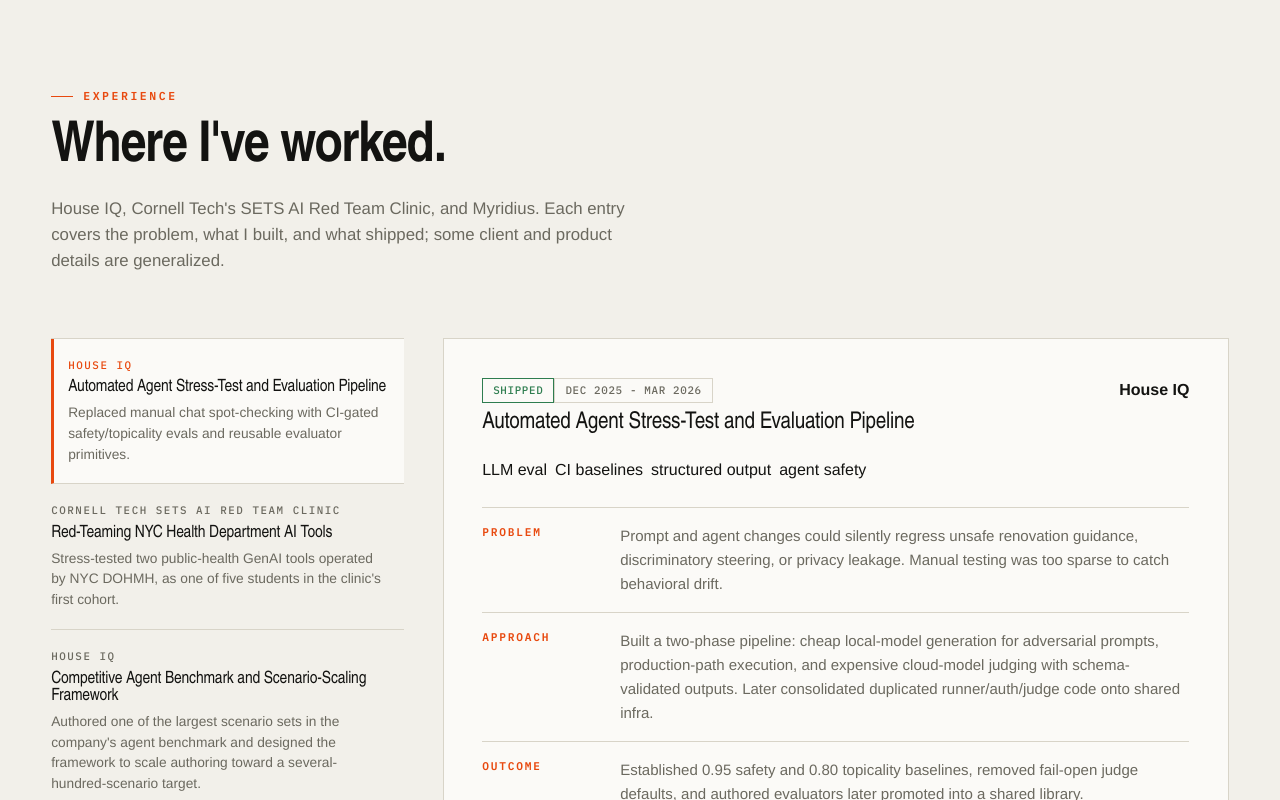
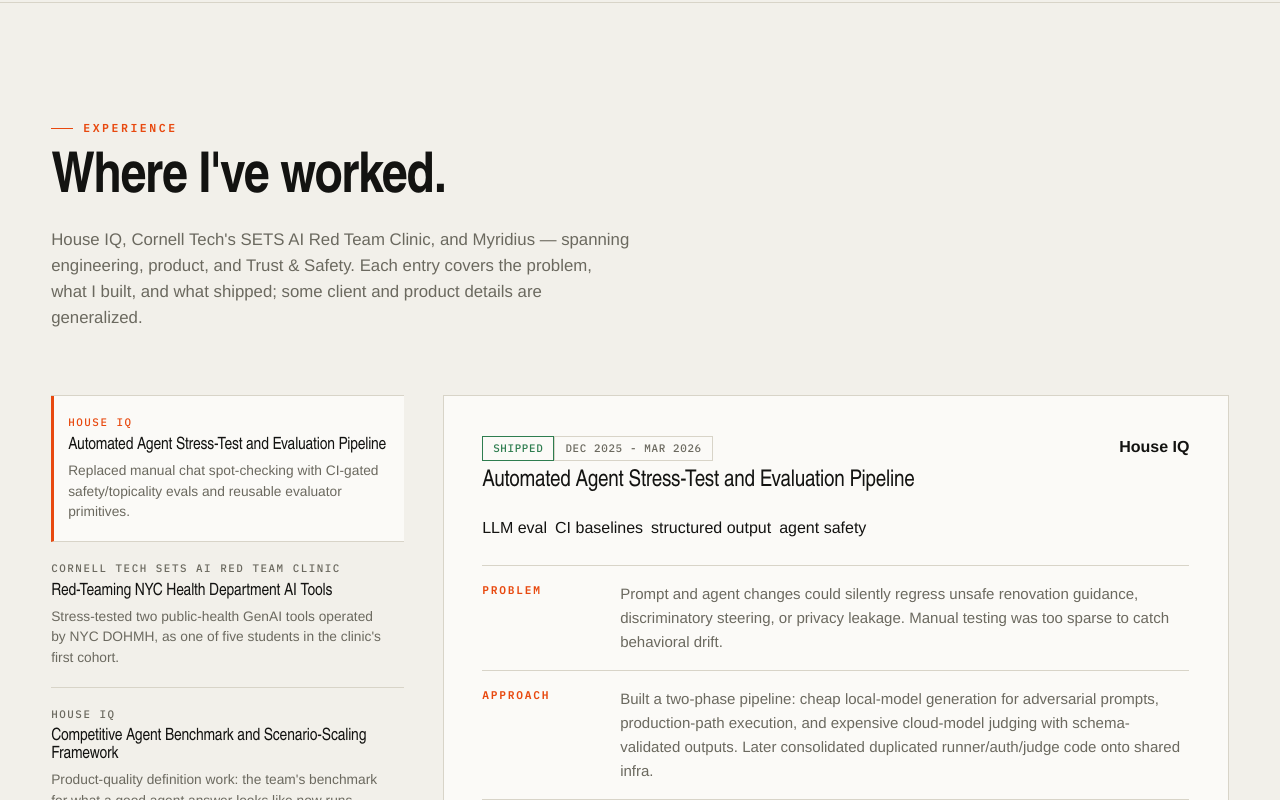
Before and after one commit to AliHasan-786/ali-hasan-portfolio, a React (Vite) app: page / in a window 1280 px wide. Shown: the part 2000-2800 px from the top of the page. Built offline with nearby package versions, Linux system fonts and the light colour scheme; a web font is replaced by a local one.

Commit message:
Surface product work: cost-data foundation case, product-judgment framing, range signaling
Co-Authored-By: Claude Fable 5 <noreply@anthropic.com>

```diff
--- a/src/App.jsx
+++ b/src/App.jsx
@@ -6,7 +6,7 @@ const trustSafetyRepoUrl = "https://github.com/AliHasan-786/crypto-scam-moderati
 const heroCopy = {
   headline: "I build trust systems that show their work.",
   focus:
-    "I'm a Cornell Tech M.Eng. working on AI safety and evaluation. Recent work: a live content-moderation system, an LLM watermark study, and the safety layer for a customer-facing AI product at House IQ. Most things below are interactive and all of them link to real code.",
+    "I'm a Cornell Tech M.Eng. working across AI safety, evaluation, and product. Recent work: a live content-moderation system, an LLM watermark study, and the safety layer for a customer-facing AI product at House IQ. Most things below are interactive and all of them link to real code.",
 };
 
 const artifactLedger = [
@@ -110,7 +110,7 @@ const caseFiles = [
     status: "In progress",
     tags: ["agent evaluation", "benchmark design", "product strategy"],
     impact:
-      "Authored one of the largest scenario sets in the company's agent benchmark and designed the framework to scale authoring toward a several-hundred-scenario target.",
+      "Product-quality definition work: the team's benchmark for what a good agent answer looks like now runs substantially through scenarios I authored, reviewed line-by-line with the product lead.",
     problem:
       "Measuring an agent against incumbent products requires realistic scenarios at a scale manual authoring cannot reach, and idealized prompts miss how real users actually type.",
     approach:
@@ -119,6 +119,23 @@ const caseFiles = [
       "Scenario set adopted into the benchmark database; two codebase-grounded competitor matrices with tiered fact-checks retained by the product team as living strategy documents.",
     constraints:
       "Competitor names, scores, and internal benchmark contents are not public.",
+  },
+  {
+    title: "Cost-Data Foundation for Renovation Recommendations",
+    org: "House IQ",
+    date: "2025 - 2026",
+    status: "Shipped",
+    tags: ["product data", "schema design", "semantic search", "shipped to production"],
+    impact:
+      "Designed the cost schema behind the product's renovation recommendations and built the pipeline that populates it.",
+    problem:
+      "Recommendations need a categorized construction-cost catalog, but the raw source data was ~1,200 uncategorized construction jobs with no shared taxonomy.",
+    approach:
+      "Read the MasterFormat construction standard and designed a product-specific cost schema from it, then built a mapping pipeline using semantic search with LLM validation to place each raw job into the schema.",
+    outcome:
+      "Shipped to production as the categorized catalog powering the renovation recommendation system; the schema became the shared vocabulary between the data source and the product.",
+    constraints:
+      "Data-provider identity and internal schema contents are not public.",
   },
   {
     title: "Image Pipeline Expansion for Real-World Uploads",
@@ -738,9 +755,9 @@ function ExperienceAtlas({ activeCase, setActiveCase }) {
         <p className="eyebrow">Experience</p>
         <h2>Where I've worked.</h2>
         <p>
-          House IQ, Cornell Tech's SETS AI Red Team Clinic, and Myridius. Each entry
-          covers the problem, what I built, and what shipped; some client and product
-          details are generalized.
+          House IQ, Cornell Tech's SETS AI Red Team Clinic, and Myridius — spanning
+          engineering, product, and Trust & Safety. Each entry covers the problem, what
+          I built, and what shipped; some client and product details are generalized.
         </p>
       </div>
 
```
